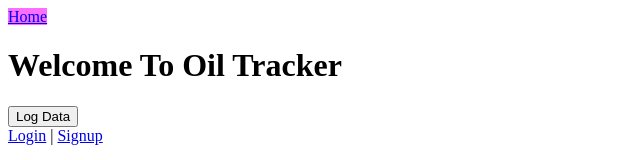
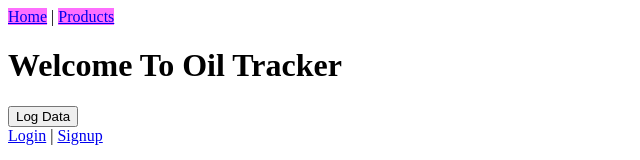
Before and after one commit to cbenitez99/essential-oil-tracker-project, a React (Create React App) app: page / in a window 1280 px wide. Shown: the top 160 px of the page, without its empty margins (0-640 px from the left). Built offline with nearby package versions, Linux system fonts and the light colour scheme; no server answers.

Commit message:
added ';' to lines, linked products.js page

```diff
--- a/src/App.css
+++ b/src/App.css
@@ -36,7 +36,3 @@
     transform: rotate(360deg);
   }
 }
-
-.nav-bar {
-  background-color: rgb(254, 110, 254);
-}
--- a/src/App.js
+++ b/src/App.js
@@ -5,6 +5,7 @@ import Profile from "./components/Profile";
 import Signup from "./components/Signup";
 import React, {useState, createContext} from "react";
 import NavBar from "./components/NavBar";
+import Products from "./components/Products";
 export const AppContext = createContext(null);
 
 
@@ -19,8 +20,10 @@ function App() {
       <Routes>
         <Route index path="/" element={<Home />}/>
         <Route path="/login" element={<Login />}/>
+        <Route path="/products" element={<Products />}/>
         <Route path="/profile" element={<Profile />}/>
         <Route path="/signup" element={<Signup />}/>
+
       </Routes>
     </AppContext.Provider>
 
--- a/src/components/Login.js
+++ b/src/components/Login.js
@@ -1,17 +1,19 @@
-import './css/login.css'
-import React, {useContext, useState} from 'react'
+import './css/login.css';
+import React, {useContext, useState} from 'react';
 import { useNavigate } from 'react-router-dom';
 import { AppContext } from '../App';
 
 function Login() {
-    const {setUser} = useContext(AppContext)
+    const {setUser} = useContext(AppContext);
+
+    let navigate = useNavigate();
 
     const [formData, setFormData] = useState({
         username: "",
         password: ""
-    })
-    const [errors, setErrors] = useState([])
-    let navigate = useNavigate()
+    });
+
+    const [errors, setErrors] = useState([]);
 
     const handleChange = (e) => {
         setFormData(prev => {
@@ -44,7 +46,7 @@ function Login() {
                     setErrors(json.errors)
                 })
             }
-        })
+        });
     };
 
     return (
@@ -62,7 +64,7 @@ function Login() {
                 <p><a href='/signup'>Forgot Password?</a></p>
             </form>
         </div>
-    )
+    );
 };
 
 export default Login;
--- a/src/components/NavBar.js
+++ b/src/components/NavBar.js
@@ -1,11 +1,15 @@
-import React from 'react'
-import { NavLink } from 'react-router-dom'
-import "../App.css"
+import React from 'react';
+import { NavLink } from 'react-router-dom';
+import "./css/navbar.css";
 
 function NavBar() {
   return (
-    <NavLink className="nav-bar" to="/">Home</NavLink>
-  )
-}
+    <>
+        <NavLink className="nav-bar" to="/">Home</NavLink> |{" "}
+        <NavLink className="nav-bar" to="/products">Products</NavLink>
+    </>
 
-export default NavBar
+  );
+};
+
+export default NavBar;
--- /dev/null
+++ b/src/components/Products.js
@@ -0,0 +1,12 @@
+import React from 'react';
+import "./css/productpage.css";
+
+function Products() {
+
+
+  return (
+    <div className='products-page'>Products</div>
+  );
+};
+
+export default Products;
--- /dev/null
+++ b/src/components/css/navbar.css
@@ -0,0 +1,4 @@
+
+.nav-bar {
+    background-color: rgb(254, 110, 254);
+  }
```
Also changed, not shown: src/components/Home.js (+9 -9 lines), src/components/Profile.js (+10 -9 lines), src/components/Signup.js (+6 -4 lines), src/components/css/productpage.css (added).
